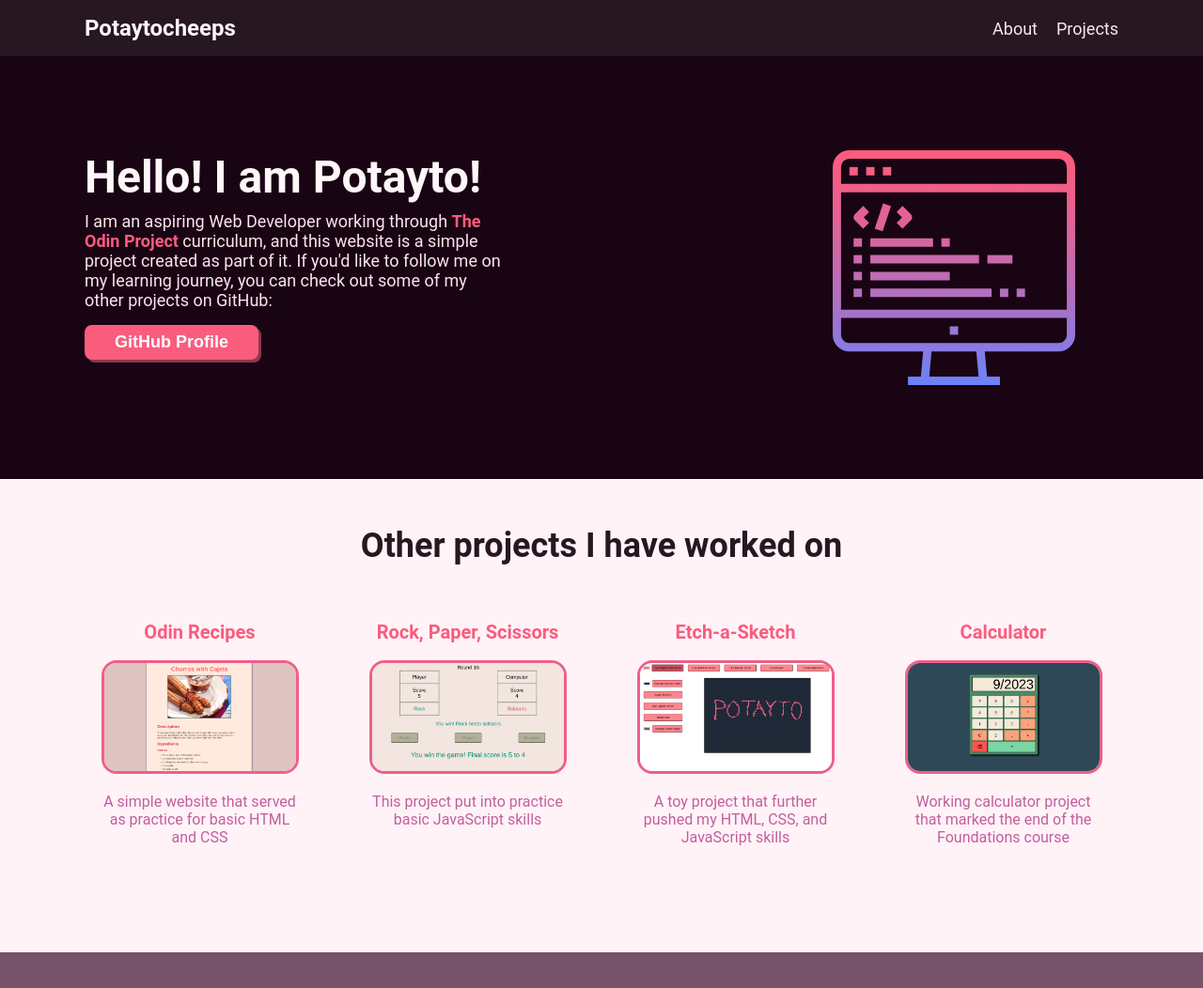
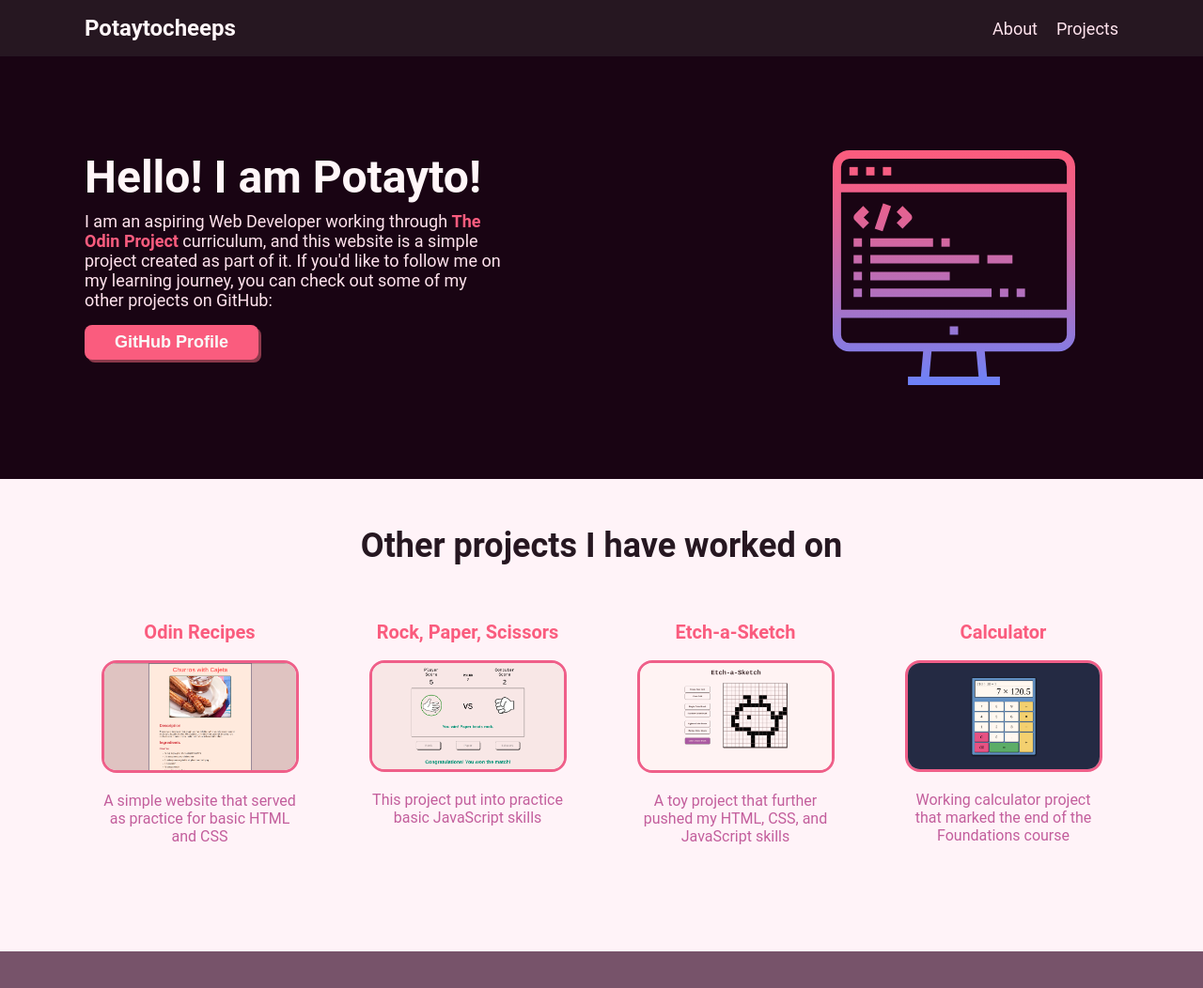
Before and after one commit to potaytocheeps/odin-landing-page, a plain HTML site: page index.html in a window 1280 px wide. Shown: the top 1052 px of the page at 94% size. Drawn offline with Linux system fonts and the light colour scheme.

Commit message:
Update image files to current project versions
Replaced the image files from the old versions of the projects that
I have worked on with image files of the current versions of those
same projects.

```diff
--- a/index.html
+++ b/index.html
@@ -44,7 +44,7 @@
           </h3>
           <a href="https://potaytocheeps.github.io/odin-recipes/">
             <img class="card-image"
-              src="./images/odin-recipes.png"
+              src="./images/odin-recipes-project.png"
               alt="Image of the Odin Recipes website project">
           </a>
           <p class="card-text">A simple website that served as practice for basic HTML and CSS</p>
@@ -55,7 +55,7 @@
           </h3>
           <a href="https://potaytocheeps.github.io/rock-paper-scissors/">
             <img class="card-image"
-              src="./images/rock-paper-scissors.png"
+              src="./images/rock-paper-scissors-project.png"
               alt="Image of the Odin Recipes website project">
           </a>
           <p class="card-text">This project put into practice basic JavaScript skills</p>
@@ -66,7 +66,7 @@
           </h3>
           <a href="https://potaytocheeps.github.io/etch-a-sketch/">
             <img class="card-image"
-              src="./images/etch-a-sketch.png"
+              src="./images/etch-a-sketch-project.png"
               alt="Image of the Odin Recipes website project">
           </a>
           <p class="card-text">A toy project that further pushed my HTML, CSS, and JavaScript skills</p>
@@ -77,7 +77,7 @@
           </h3>
           <a href="https://potaytocheeps.github.io/calculator/">
             <img class="card-image"
-              src="./images/calculator.png"
+              src="./images/calculator-project.png"
               alt="Image of the Odin Recipes website project">
           </a>
           <p class="card-text">Working calculator project that marked the end of the Foundations course</p>
```
Also changed, not shown: images/calculator-project.png (added), images/calculator.png (deleted), images/etch-a-sketch-project.png (added), images/etch-a-sketch.png (deleted), images/odin-recipes-project.png (added), images/odin-recipes.png (deleted), images/rock-paper-scissors-project.png (added), images/rock-paper-scissors.png (deleted).
